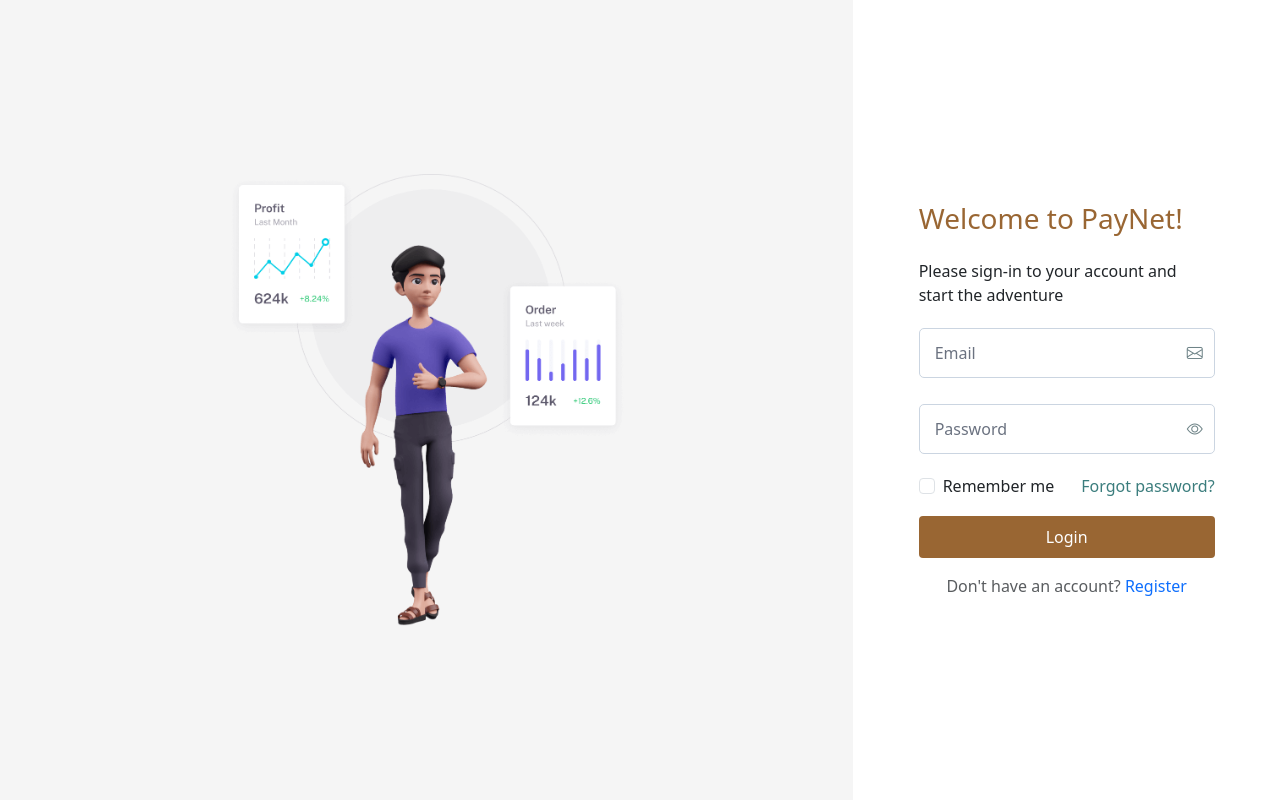
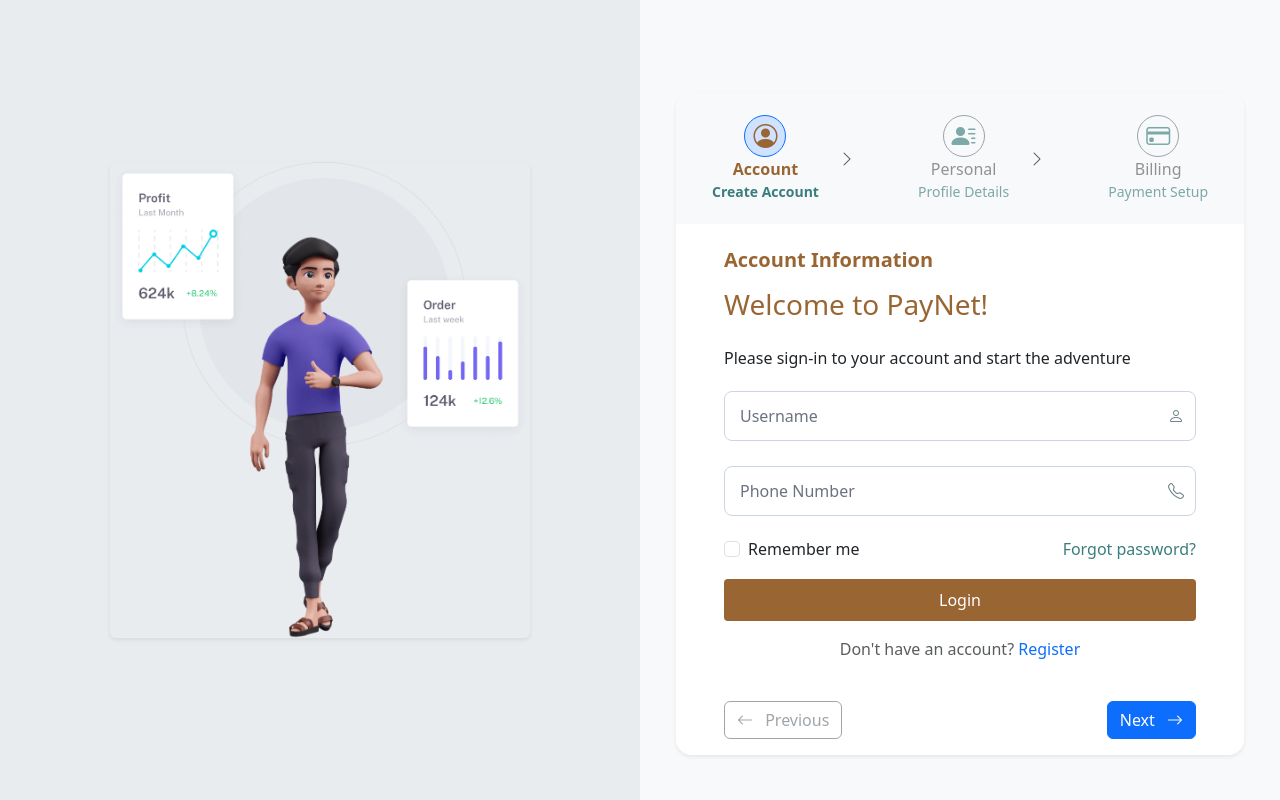
Before and after one commit to issah1554/PayNet, a React (Vite) app: page / in a window 1280 px wide. Built offline with nearby package versions, Linux system fonts and the light colour scheme; no server answers.

Commit message:
multistep container

```diff
--- /dev/null
+++ b/src/components/ui/MultiStepContainer.tsx
@@ -0,0 +1,109 @@
+import React, { useState } from "react";
+
+interface Step {
+    title: string;
+    subtitle?: string;
+    icon?: React.ReactNode; // ← change this line
+    content: React.ReactNode;
+}
+
+interface MultiStepContainerProps {
+    steps: Step[];
+    onSubmit?: () => void;
+}
+
+export default function MultiStepContainer({ steps, onSubmit }: MultiStepContainerProps) {
+    const [currentStep, setCurrentStep] = useState(0);
+    const totalSteps = steps.length;
+
+    const next = () => {
+        if (currentStep < totalSteps - 1) setCurrentStep(currentStep + 1);
+        else onSubmit?.();
+    };
+
+    const prev = () => {
+        if (currentStep > 0) setCurrentStep(currentStep - 1);
+    };
+
+    return (
+        <div className="container-sm mt-5">
+            <div className="card border-0 shadow-sm rounded-4 overflow-hidden">
+                {/* Step Header */}
+                <div className="card-header bg-light border-0 px-4 py-3">
+                    <div className="d-flex justify-content-between align-items-center flex-wrap">
+                        {steps.map((step, i) => (
+                            <div key={i} className="d-flex align-items-center">
+                                <button
+                                    type="button"
+                                    className={`btn d-flex flex-column align-items-center border-0 bg-transparent position-relative ${i === currentStep
+                                            ? "text-primary fw-semibold"
+                                            : i < currentStep
+                                                ? "text-success"
+                                                : "text-muted"
+                                        }`}
+                                    onClick={() => i < currentStep && setCurrentStep(i)}
+                                    disabled={i > currentStep}
+                                >
+                                    <div
+                                        className={`rounded-circle d-flex align-items-center justify-content-center border ${i === currentStep
+                                                ? "bg-primary-subtle border-primary text-primary"
+                                                : i < currentStep
+                                                    ? "bg-success-subtle border-success text-success"
+                                                    : "bg-light border-secondary text-secondary"
+                                            }`}
+                                        style={{ width: "42px", height: "42px" }}
+                                    >
+                                        {step.icon || i + 1}  {/* ← render directly */}
+                                    </div>
+
+                                    <span>{step.title}</span>
+                                    {step.subtitle && (
+                                        <small className="text-secondary">{step.subtitle}</small>
+                                    )}
+                                </button>
+
+                                {i < totalSteps - 1 && (
+                                    <i className="bi bi-chevron-right text-muted mx-2"></i>
+                                )}
+                            </div>
+                        ))}
+                    </div>
+                </div>
+
+                {/* Step Content */}
+                <div className="card-body px-5 py-4">
+                    {steps[currentStep].content}
+                </div>
+
+                {/* Footer */}
+                <div className="card-footer bg-white border-0 px-5 py-3 d-flex justify-content-between">
+                    <button
+                        type="button"
+                        onClick={prev}
+                        className="btn btn-outline-secondary"
+                        disabled={currentStep === 0}
+                    >
+                        <i className="bi bi-arrow-left me-2"></i> Previous
+                    </button>
+
+                    <button
+                        type="button"
+                        onClick={next}
+                        className={`btn ${currentStep === totalSteps - 1 ? "btn-success" : "btn-primary"
+                            }`}
+                    >
+                        {currentStep === totalSteps - 1 ? (
+                            <>
+                                <i className="bi bi-check2-circle me-2"></i> Submit
+                            </>
+                        ) : (
+                            <>
+                                Next <i className="bi bi-arrow-right ms-2"></i>
+                            </>
+                        )}
+                    </button>
+                </div>
+            </div>
+        </div>
+    );
+}
--- a/src/components/ui/styles/TextInput.module.css
+++ b/src/components/ui/styles/TextInput.module.css
@@ -2,7 +2,7 @@
     --bg: #fff;
     --text: #1f2937;
     --muted: #6b7280;
-    --radius: 5px;
+    --radius: 8px;
     --label-scale: 0.85;
 }
 
@@ -36,7 +36,6 @@
 
 .input:hover {
     border-color: var(--border-hover, #94a3b8);
-    box-shadow: 0 2px 6px rgba(0, 0, 0, 0.12);
 }
 
 .field:has(.input:focus) .input {
--- a/src/features/auth/WelcomePage.tsx
+++ b/src/features/auth/WelcomePage.tsx
@@ -1,33 +1,71 @@
 import { useAuth } from "./hooks/useAuth";
 import WelcomeForm from "./components/WelcomeForm";
+import MultiStepContainer from "../../components/ui/MultiStepContainer";
 
 export default function WelcomePage() {
   const { login, loading, error } = useAuth();
 
   return (
-    <div className="d-flex vh-100">
-      {/* Left: Cover (visible on md+ screens) */}
-      <div className="d-none d-md-flex col-md-8  bg-surface justify-content-center align-items-center">
+    <div className="d-flex vh-100 bg-light">
+      {/* Left Section — Cover Image */}
+      <div className="d-none d-md-flex col-md-6 bg-body-secondary justify-content-center align-items-center">
         <img
           src="/payment-cover.png"
-          alt="Login Cover"
-          className="img-fluid"
-          style={{ maxWidth: "400px" }}
+          alt="Welcome Cover"
+          className="img-fluid rounded shadow-sm"
+          style={{ maxWidth: "420px" }}
         />
       </div>
 
-      {/* Right: Login Form */}
-      <div className="col-12 col-md-4 d-flex justify-content-center align-items-center">
-        <div className="container">
-          <div className="row justify-content-center">
-            <div className="col-md-9 col-lg-9">
+      {/* Right Section — Multi-Step Form */}
+      <div className="col-12 col-md-6 d-flex justify-content-center align-items-center p-4">
+        <div className="w-100" style={{ maxWidth: "700px" }}>
+          <MultiStepContainer
+            steps={[
+              {
+                title: "Account",
+                subtitle: "Create Account",
+                icon: <i className="bi bi-person-circle fs-4"></i>,
+                content: (
+                  <div>
+                    <h5 className="mb-3 fw-semibold text-primary">Account Information</h5>
                     <WelcomeForm
                       onLogin={login}
                       loading={loading}
                       error={error || ""}
                     />
                   </div>
+                ),
+              },
+              {
+                title: "Personal",
+                subtitle: "Profile Details",
+                icon: <i className="bi bi-person-lines-fill fs-4"></i>,
+                content: (
+                  <div>
+                    <h5 className="mb-3 fw-semibold text-primary">Personal Information</h5>
+                    <input className="form-control mb-3" placeholder="First Name" />
+                    <input className="form-control mb-3" placeholder="Last Name" />
+                    <input className="form-control mb-3" placeholder="Email Address" />
                   </div>
+                ),
+              },
+              {
+                title: "Billing",
+                subtitle: "Payment Setup",
+                icon: <i className="bi bi-credit-card fs-4"></i>,
+                content: (
+                  <div>
+                    <h5 className="mb-3 fw-semibold text-primary">Payment Information</h5>
+                    <input className="form-control mb-3" placeholder="Card Number" />
+                    <input className="form-control mb-3" placeholder="Expiry Date" />
+                    <input className="form-control mb-3" placeholder="CVV" />
+                  </div>
+                ),
+              },
+            ]}
+            onSubmit={() => alert("Form submitted successfully.")}
+          />
         </div>
       </div>
     </div>
--- a/src/features/auth/components/WelcomeForm.tsx
+++ b/src/features/auth/components/WelcomeForm.tsx
@@ -35,9 +35,9 @@
 
       <form onSubmit={handleSubmit} style={{ display: "grid" }}>
         <OutlinedTextField
-          label="Email"
-          type="email"
-          icon={<i className="bi bi-envelope"></i>}
+          label="Username"
+          type="text"
+          icon={<i className="bi bi-person"></i>}
           inputSize="md"
           name="email"
           value={email}
@@ -46,8 +46,9 @@
 
         <div className="py-3">
           <OutlinedTextField
-            label="Password"
-            type="password"
+            label="Phone Number"
+            type="text"
+            icon={<i className="bi bi-telephone"></i>}
             inputSize="md"
             name="password"
             onChange={e => setPassword(e.target.value)}
```
Lines whose indentation alone changed are shown as unchanged.
